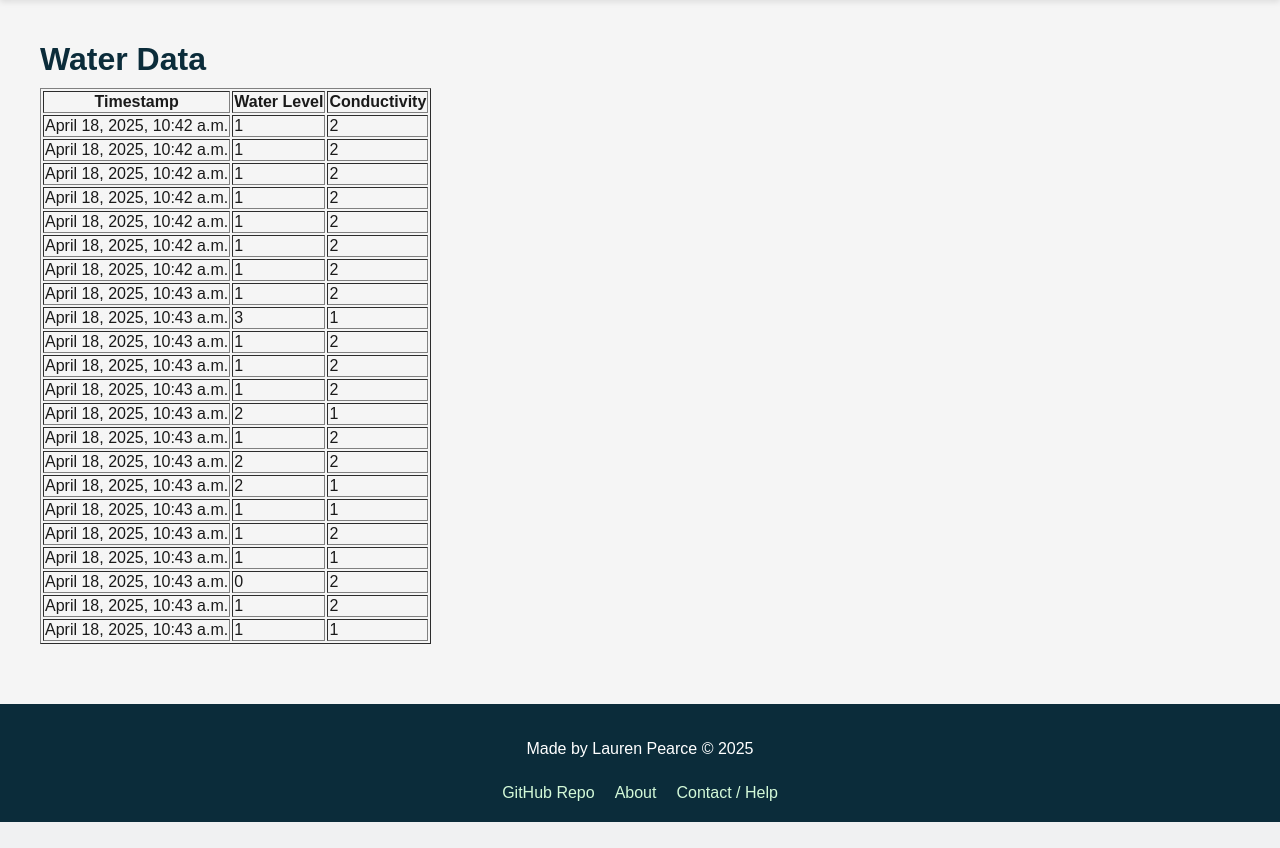
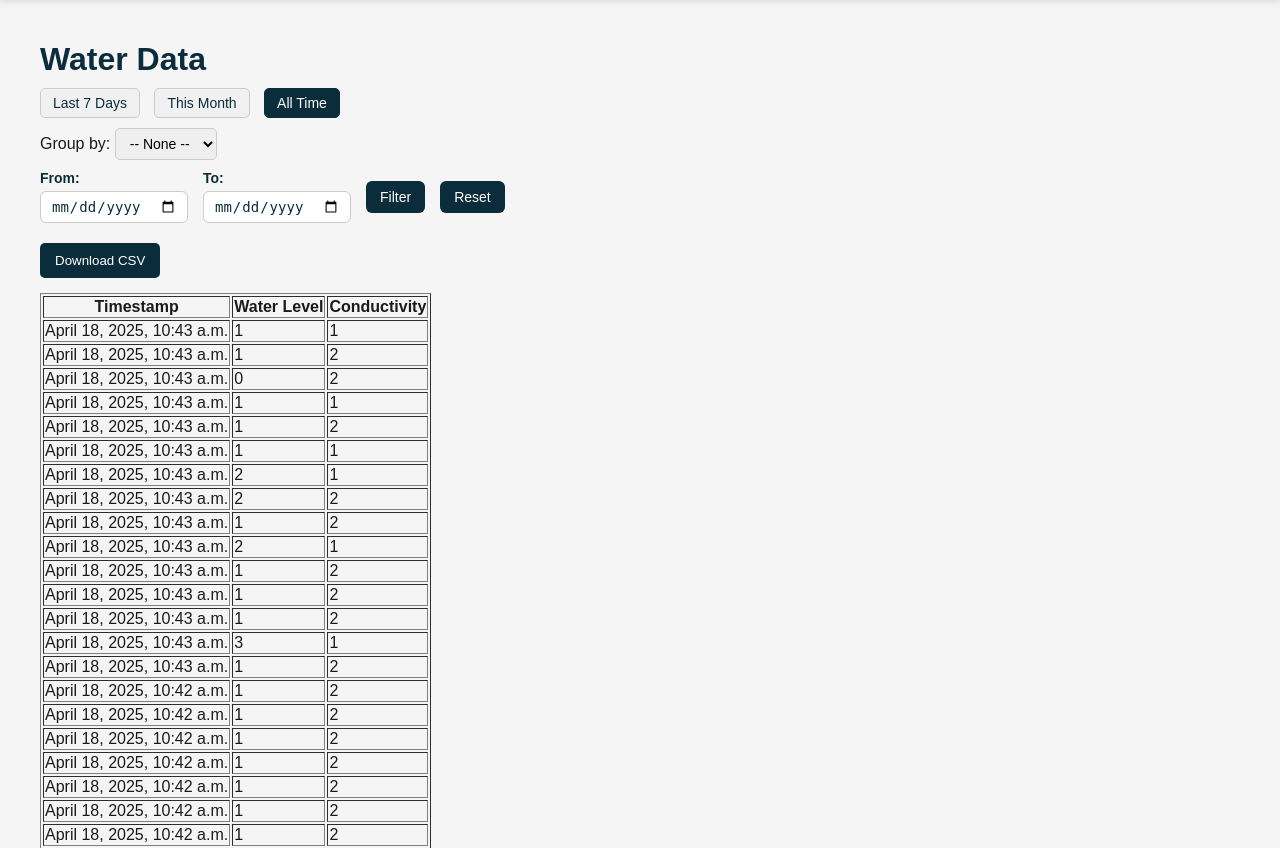
Before and after one commit to lauren3pearce/water-monitor, a Django app: page /monitor/data/ in a window 1280 px wide. Shown: the part 90-938 px from the top of the page. Before the commit the page ends 912 px from the top, so only its background shows below. Run offline with Django 5.2, Linux system fonts and the light colour scheme; a user stored in the database is signed in; data comes from the database, SQL or seed files in the repository.

Commit message:
filtering and downloading alert data

```diff
--- a/monitorDashboard/dashboard/monitor/static/monitor/styles.css
+++ b/monitorDashboard/dashboard/monitor/static/monitor/styles.css
@@ -163,3 +163,75 @@ button:hover {
 .footer-container ul li a:hover {
     text-decoration: underline;
 }
+.filter-form {
+    display: flex;
+    align-items: center;
+    gap: 15px;
+    margin-bottom: 20px;
+    flex-wrap: wrap;
+}
+
+.filter-form label {
+    display: flex;
+    flex-direction: column;
+    font-weight: bold;
+    color: #0b2c3a;
+    font-size: 14px;
+}
+
+.filter-form input[type="date"] {
+    padding: 6px 10px;
+    font-size: 14px;
+    border: 1px solid #ccc;
+    border-radius: 6px;
+    margin-top: 5px;
+    color: #0b2c3a;
+}
+
+.filter-form button {
+    background-color: #0b2c3a;
+    color: white;
+    border: none;
+    padding: 8px 14px;
+    border-radius: 6px;
+    cursor: pointer;
+    font-size: 14px;
+    transition: 0.2s ease;
+}
+
+.filter-form button:hover {
+    background-color: #d3f9d8;
+    color: #0b2c3a;
+}
+
+
+.quick-filters button {
+    background-color: #f0f0f0;
+    color: #0b2c3a;
+    border: 1px solid #ccc;
+    padding: 6px 12px;
+    margin-right: 10px;
+    border-radius: 5px;
+    cursor: pointer;
+    font-size: 14px;
+    transition: 0.2s ease;
+}
+
+.quick-filters button:hover {
+    background-color: #d3f9d8;
+    border-color: #d3f9d8;
+    color: #0b2c3a;
+}
+
+.quick-filters .active {
+    background-color: #0b2c3a;
+    color: white;
+    border: 1px solid #0b2c3a;
+}
+
+select {
+    padding: 6px 10px;
+    border-radius: 5px;
+    border: 1px solid #ccc;
+    font-size: 14px;
+}
--- a/monitorDashboard/dashboard/monitor/templates/monitor/water_data.html
+++ b/monitorDashboard/dashboard/monitor/templates/monitor/water_data.html
@@ -4,6 +4,75 @@
 
 {% block content %}
     <h1>Water Data</h1>
+
+    <!-- Quick filter buttons -->
+    <div class="quick-filters" style="margin-bottom: 10px;">
+        <a href="?quick_filter=7days"><button {% if quick_filter == '7days' %}class="active"{% endif %}>Last 7 Days</button></a>
+        <a href="?quick_filter=thismonth"><button {% if quick_filter == 'thismonth' %}class="active"{% endif %}>This Month</button></a>
+        <a href="?quick_filter=all"><button {% if quick_filter == 'all' or not quick_filter %}class="active"{% endif %}>All Time</button></a>
+    </div>
+
+    <!-- Group by dropdown -->
+    <form method="get" style="margin-bottom: 10px;">
+        <!-- Preserve filters -->
+        <input type="hidden" name="quick_filter" value="{{ quick_filter }}">
+        <input type="hidden" name="start_date" value="{{ start_date }}">
+        <input type="hidden" name="end_date" value="{{ end_date }}">
+
+        <label for="group_by">Group by:</label>
+        <select name="group_by" onchange="this.form.submit()">
+            <option value="">-- None --</option>
+            <option value="day" {% if group_by == 'day' %}selected{% endif %}>Day</option>
+            <option value="week" {% if group_by == 'week' %}selected{% endif %}>Week</option>
+            <option value="month" {% if group_by == 'month' %}selected{% endif %}>Month</option>
+        </select>
+    </form>
+
+    <!-- Date range filter -->
+    <form method="get" class="filter-form">
+        <label>
+            From:
+            <input type="date" name="start_date" value="{{ start_date }}">
+        </label>
+        <label>
+            To:
+            <input type="date" name="end_date" value="{{ end_date }}">
+        </label>
+        <button type="submit">Filter</button>
+        <a href="{% url 'water_data' %}"><button type="button">Reset</button></a>
+    </form>
+
+    <!-- Download CSV button -->
+    <a href="{% url 'export_csv' %}?start_date={{ start_date }}&end_date={{ end_date }}">
+        <button style="margin-bottom: 15px;">Download CSV</button>
+    </a>
+
+    <!-- Summary data (if grouped) -->
+    {% if summary_data %}
+        <h2>Summarized Data (Grouped by {{ group_by }})</h2>
+        <table border="1" style="margin-bottom: 30px;">
+            <thead>
+                <tr>
+                    <th>Period</th>
+                    <th>Avg Water Level (%)</th>
+                    <th>Avg Conductivity (µS/cm)</th>
+                    <th>Readings Count</th>
+                </tr>
+            </thead>
+            <tbody>
+                {% for item in summary_data %}
+                <tr>
+                    <td>{{ item.period|date:"d M Y" }}</td>
+                    <td>{{ item.avg_water_level|floatformat:1 }}</td>
+                    <td>{{ item.avg_conductivity|floatformat:1 }}</td>
+                    <td>{{ item.count }}</td>
+                </tr>
+                {% endfor %}
+            </tbody>
+        </table>
+    {% endif %}
+
+    <!-- Raw readings table -->
     <table border="1">
         <thead>
             <tr>
--- a/monitorDashboard/dashboard/monitor/urls.py
+++ b/monitorDashboard/dashboard/monitor/urls.py
@@ -8,4 +8,6 @@ urlpatterns = [
     path('about/', views.about, name='about'),
     path('contact/', views.contact, name='contact'),
     path('alerts/', views.alerts_list, name='alerts'),
+    path('export/', views.export_csv, name='export_csv'),
+    path('alerts/export/', views.export_alerts_csv, name='export_alerts_csv'),
 ]
--- a/monitorDashboard/dashboard/monitor/views.py
+++ b/monitorDashboard/dashboard/monitor/views.py
@@ -8,6 +8,12 @@ from django.contrib.auth.forms import UserCreationForm
 from django.shortcuts import render, redirect
 from .forms import CustomUserCreationForm
 from django.utils import timezone
+import csv
+from django.db.models import Avg, Count
+from django.utils import timezone
+from datetime import datetime, timedelta
+from django.db.models import DateField
+from django.db.models.functions import TruncDay, TruncWeek, TruncMonth
 
 # Create your views here.
 
@@ -58,8 +64,68 @@ def home(request):
 # View to display water level and conductivity data
 @login_required
 def water_data(request):
-    data = WaterData.objects.filter(user=request.user).order_by('timestamp')
-    return render(request, 'monitor/water_data.html', {'data': data})
+    data = WaterData.objects.filter(user=request.user).order_by('-timestamp')
+
+    start_date = request.GET.get('start_date')
+    end_date = request.GET.get('end_date')
+    quick_filter = request.GET.get('quick_filter')
+    group_by = request.GET.get('group_by', '')  # can be day/week/month
+
+    now = timezone.now()
+
+    if quick_filter == '7days':
+        start = now - timedelta(days=7)
+        data = data.filter(timestamp__gte=start)
+    elif quick_filter == 'thismonth':
+        start = now.replace(day=1)
+        data = data.filter(timestamp__gte=start)
+    elif quick_filter == 'all':
+        pass
+    elif start_date and end_date:
+        try:
+            start = datetime.strptime(start_date, "%Y-%m-%d")
+            end = datetime.strptime(end_date, "%Y-%m-%d")
+            data = data.filter(timestamp__date__gte=start, timestamp__date__lte=end)
+        except ValueError:
+            pass
+
+    # Grouping logic
+    summary_data = None
+    if group_by in ['day', 'week', 'month']:
+        if group_by == 'day':
+            trunc = TruncDay('timestamp')
+        elif group_by == 'week':
+            trunc = TruncWeek('timestamp')
+        else:
+            trunc = TruncMonth('timestamp')
+
+        summary_data = (
+            data
+            .annotate(period=trunc)
+            .values('period')
+            .annotate(
+                avg_water_level=Avg('water_level'),
+                avg_conductivity=Avg('conductivity'),
+                count=Count('id')
+            )
+            .order_by('period')
+        )
+
+    context = {
+        'data': data,
+        'start_date': start_date or '',
+        'end_date': end_date or '',
+        'quick_filter': quick_filter or '',
+        'group_by': group_by,
+        'summary_data': summary_data,
+    }
+
+    return render(request, 'monitor/water_data.html', context)
+
+@login_required
+def about(request):
+    return render(request, 'monitor/about.html')
+
 
 # View to display the water level graph
 @login_required
@@ -85,15 +151,93 @@ def water_level_graph(request):
 
     return HttpResponse(buffer, content_type='image/png')
 
+
 @login_required
 def alerts_list(request):
-    # You can filter by time if needed (e.g., last 7 days)
     alerts = Alert.objects.filter(user=request.user).order_by('-timestamp')
-    return render(request, 'monitor/alerts.html', {'alerts': alerts})
 
+    start_date = request.GET.get('start_date')
+    end_date = request.GET.get('end_date')
+    alert_type = request.GET.get('type')
+
+    # Filter by alert type
+    if alert_type == 'level':
+        alerts = alerts.filter(message__icontains='water level')
+    elif alert_type == 'conductivity':
+        alerts = alerts.filter(message__icontains='conductivity')
+
+    # Filter by date range
+    if start_date and end_date:
+        try:
+            start = datetime.strptime(start_date, "%Y-%m-%d")
+            end = datetime.strptime(end_date, "%Y-%m-%d")
+            alerts = alerts.filter(timestamp__date__gte=start, timestamp__date__lte=end)
+        except ValueError:
+            pass
+
+    context = {
+        'alerts': alerts,
+        'start_date': start_date or '',
+        'end_date': end_date or '',
+        'alert_type': alert_type or '',
+    }
+
+    return render(request, 'monitor/alerts.html', context)
+
+@login_required
+def export_alerts_csv(request):
+    alerts = Alert.objects.filter(user=request.user).order_by('-timestamp')
+
+    # Apply filters if they exist
+    start_date = request.GET.get('start_date')
+    end_date = request.GET.get('end_date')
+    alert_type = request.GET.get('type')
+
+    if alert_type == 'level':
+        alerts = alerts.filter(message__icontains='water level')
+    elif alert_type == 'conductivity':
+        alerts = alerts.filter(message__icontains='conductivity')
+
+    if start_date and end_date:
+        try:
+            from datetime import datetime
+            start = datetime.strptime(start_date, "%Y-%m-%d")
+            end = datetime.strptime(end_date, "%Y-%m-%d")
+            alerts = alerts.filter(timestamp__date__gte=start, timestamp__date__lte=end)
+        except ValueError:
+            pass  # Invalid date format; ignore
+
+    # Create CSV response
+    response = HttpResponse(content_type='text/csv')
+    response['Content-Disposition'] = 'attachment; filename="alerts.csv"'
+
+    writer = csv.writer(response)
+    writer.writerow(['Timestamp', 'Level', 'Message'])
+
+    for alert in alerts:
+        writer.writerow([alert.timestamp, alert.level, alert.message])
+
+    return response
 
 def about(request):
     return render(request, 'monitor/about.html')
 
 def contact(request):
     return render(request, 'monitor/contact.html')
+
+@login_required
+def export_csv(request):
+    # Get all readings for the logged-in user
+    data = WaterData.objects.filter(user=request.user).order_by('-timestamp')
+
+    # Set up HTTP response with CSV headers
+    response = HttpResponse(content_type='text/csv')
+    response['Content-Disposition'] = 'attachment; filename="water_data.csv"'
+
+    writer = csv.writer(response)
+    writer.writerow(['Timestamp', 'Water Level (%)', 'Conductivity (µS/cm)'])
+
+    for row in data:
+        writer.writerow([row.timestamp, row.water_level, row.conductivity])
+
+    return response
```
Also changed, not shown: monitorDashboard/dashboard/monitor/templates/monitor/alerts.html (+30 -1 lines).
